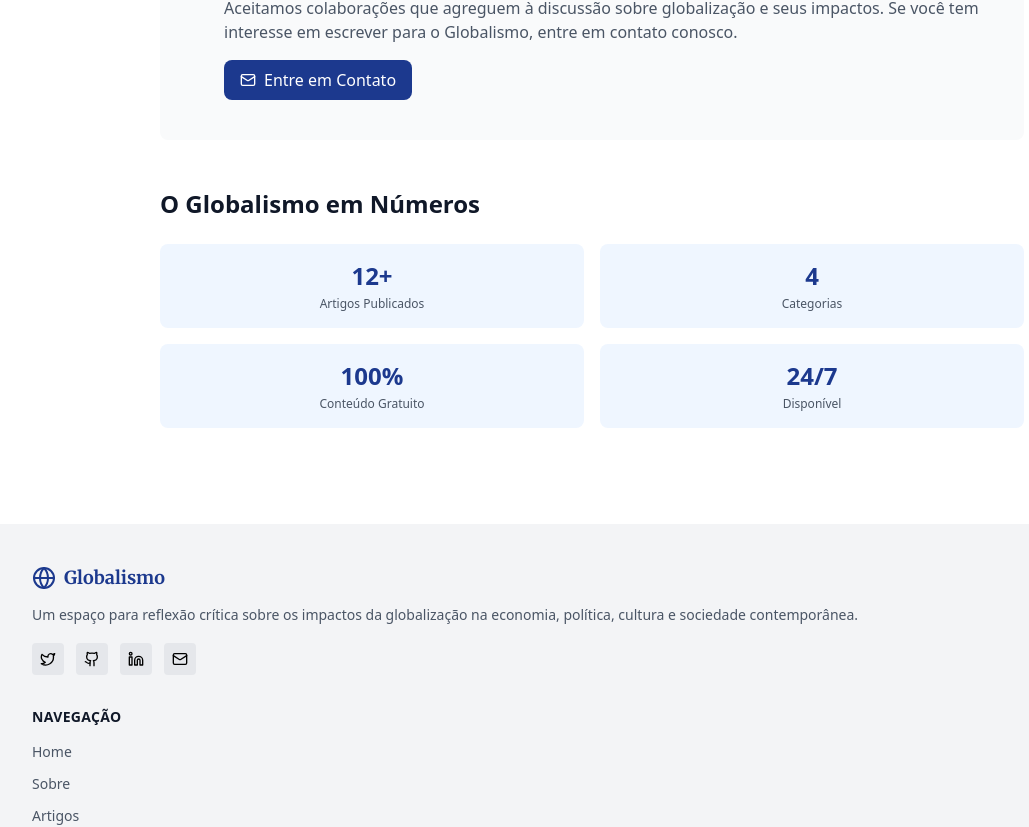
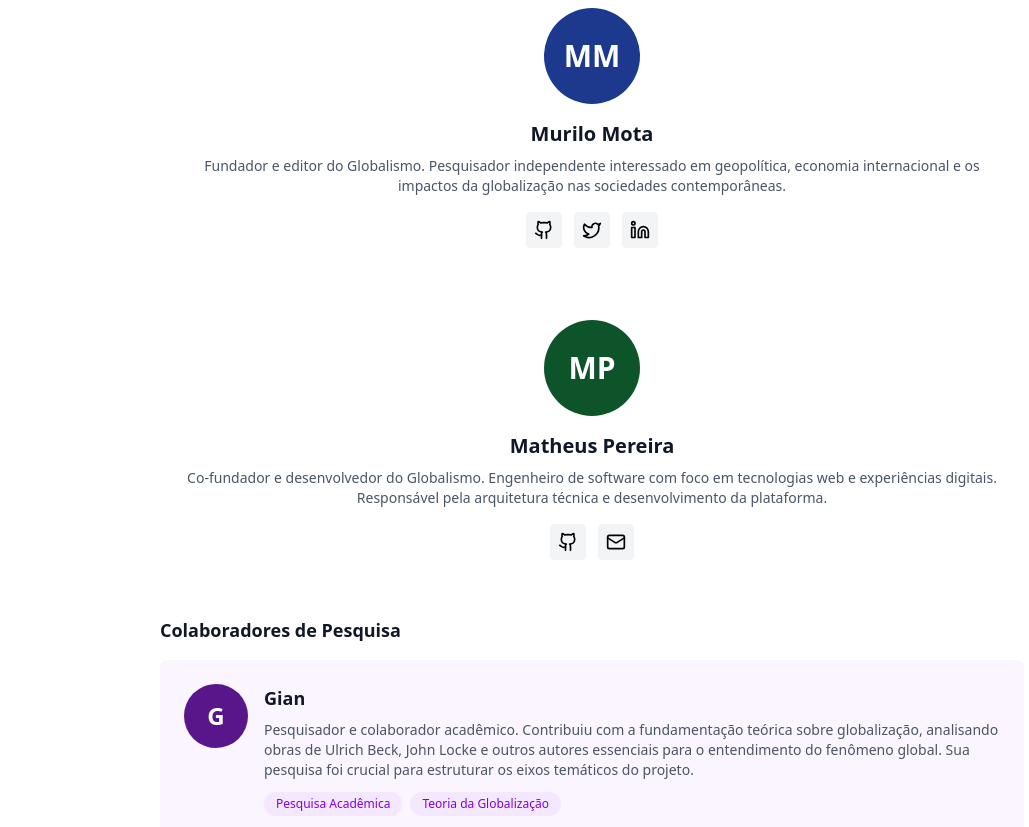
Before and after one commit to omurilomota/globalismo, a Next.js app: page /sobre in a window 1280 px wide. Shown: the part 2996-3823 px from the top of the page, without its empty margins (48-1077 px from the left). Built offline with nearby package versions, Linux system fonts and the light colour scheme.

Commit message:
👥 docs: adicionar Gian como colaborador de pesquisa
Co-authored-by: Qwen-Coder <qwen-coder@alibabacloud.com>

```diff
--- a/src/app/sobre/page.tsx
+++ b/src/app/sobre/page.tsx
@@ -214,8 +214,114 @@ export default function SobrePage() {
 
       {/* Seção: Colaboradores */}
       <section className="mb-12">
-        <h2 className="text-2xl font-semibold text-gray-900 dark:text-white mb-6">Colaboradores</h2>
-        <div className="bg-gray-50 dark:bg-gray-800 p-6 rounded-lg">
+        <h2 className="text-2xl font-semibold text-gray-900 dark:text-white mb-6">Equipe e Colaboradores</h2>
+
+        {/* Autores Principais */}
+        <h3 className="text-lg font-semibold text-gray-900 dark:text-white mb-4">Autores</h3>
+        <div className="grid grid-cols-1 md:grid-cols-2 gap-6 mb-8">
+          {/* Murilo Mota */}
+          <div className="bg-white dark:bg-gray-800 p-6 rounded-lg border border-gray-200 dark:border-gray-700">
+            <div className="flex flex-col items-center text-center">
+              <div className="w-24 h-24 rounded-full bg-blue-900 dark:bg-blue-700 flex items-center justify-center text-white text-3xl font-bold mb-4">
+                MM
+              </div>
+              <h3 className="text-xl font-semibold text-gray-900 dark:text-white mb-2">Murilo Mota</h3>
+              <p className="text-sm text-gray-600 dark:text-gray-400 mb-4">
+                Fundador e editor do Globalismo. Pesquisador independente interessado em geopolítica,
+                economia internacional e os impactos da globalização nas sociedades contemporâneas.
+              </p>
+              <div className="flex gap-3">
+                <a
+                  href="https://github.com/omurilomota"
+                  target="_blank"
+                  rel="noopener noreferrer"
+                  className="p-2 rounded bg-gray-100 dark:bg-gray-700 hover:bg-gray-200 dark:hover:bg-gray-600 transition-colors"
+                  aria-label="GitHub"
+                >
+                  <Github className="w-5 h-5" />
+                </a>
+                <a
+                  href="https://x.com/omurilomota"
+                  target="_blank"
+                  rel="noopener noreferrer"
+                  className="p-2 rounded bg-gray-100 dark:bg-gray-700 hover:bg-gray-200 dark:hover:bg-gray-600 transition-colors"
+                  aria-label="Twitter/X"
+                >
+                  <Twitter className="w-5 h-5" />
+                </a>
+                <a
+                  href="https://www.linkedin.com/in/murilo-henrique-622354358/"
+                  target="_blank"
+                  rel="noopener noreferrer"
+                  className="p-2 rounded bg-gray-100 dark:bg-gray-700 hover:bg-gray-200 dark:hover:bg-gray-600 transition-colors"
+                  aria-label="LinkedIn"
+                >
+                  <Linkedin className="w-5 h-5" />
+                </a>
+              </div>
+            </div>
+          </div>
+
+          {/* Matheus Pereira */}
+          <div className="bg-white dark:bg-gray-800 p-6 rounded-lg border border-gray-200 dark:border-gray-700">
+            <div className="flex flex-col items-center text-center">
+              <div className="w-24 h-24 rounded-full bg-green-900 dark:bg-green-700 flex items-center justify-center text-white text-3xl font-bold mb-4">
+                MP
+              </div>
+              <h3 className="text-xl font-semibold text-gray-900 dark:text-white mb-2">Matheus Pereira</h3>
+              <p className="text-sm text-gray-600 dark:text-gray-400 mb-4">
+                Co-fundador e desenvolvedor do Globalismo. Engenheiro de software com foco em tecnologias web
+                e experiências digitais. Responsável pela arquitetura técnica e desenvolvimento da plataforma.
+              </p>
+              <div className="flex gap-3">
+                <a
+                  href="https://github.com/MatheusPereira77"
+                  target="_blank"
+                  rel="noopener noreferrer"
+                  className="p-2 rounded bg-gray-100 dark:bg-gray-700 hover:bg-gray-200 dark:hover:bg-gray-600 transition-colors"
+                  aria-label="GitHub"
+                >
+                  <Github className="w-5 h-5" />
+                </a>
+                <Link
+                  href="/contato"
+                  className="p-2 rounded bg-gray-100 dark:bg-gray-700 hover:bg-gray-200 dark:hover:bg-gray-600 transition-colors"
+                  aria-label="Contato"
+                >
+                  <Mail className="w-5 h-5" />
+                </Link>
+              </div>
+            </div>
+          </div>
+        </div>
+
+        {/* Colaborador de Pesquisa */}
+        <h3 className="text-lg font-semibold text-gray-900 dark:text-white mb-4">Colaboradores de Pesquisa</h3>
+        <div className="bg-purple-50 dark:bg-purple-900/20 p-6 rounded-lg border border-purple-200 dark:border-purple-800">
+          <div className="flex items-start gap-4">
+            <div className="w-16 h-16 rounded-full bg-purple-900 dark:bg-purple-700 flex items-center justify-center text-white text-2xl font-bold flex-shrink-0">
+              G
+            </div>
+            <div>
+              <h4 className="text-lg font-semibold text-gray-900 dark:text-white mb-2">Gian</h4>
+              <p className="text-sm text-gray-600 dark:text-gray-400 mb-3">
+                Pesquisador e colaborador acadêmico. Contribuiu com a fundamentação teórica sobre globalização,
+                analisando obras de Ulrich Beck, John Locke e outros autores essenciais para o entendimento
+                do fenômeno global. Sua pesquisa foi crucial para estruturar os eixos temáticos do projeto.
+              </p>
+              <div className="flex gap-2">
+                <span className="px-3 py-1 bg-purple-100 dark:bg-purple-800 text-purple-700 dark:text-purple-300 text-xs rounded-full font-medium">
+                  Pesquisa Acadêmica
+                </span>
+                <span className="px-3 py-1 bg-purple-100 dark:bg-purple-800 text-purple-700 dark:text-purple-300 text-xs rounded-full font-medium">
+                  Teoria da Globalização
+                </span>
+              </div>
+            </div>
+          </div>
+        </div>
+
+        <div className="bg-gray-50 dark:bg-gray-800 p-6 rounded-lg mt-6">
           <div className="flex items-start gap-4 mb-4">
             <Users className="w-6 h-6 text-blue-900 dark:text-blue-400 flex-shrink-0 mt-1" />
             <div>
```
Also changed, not shown: 1 other file (tests, documents, lock files or other folders).
